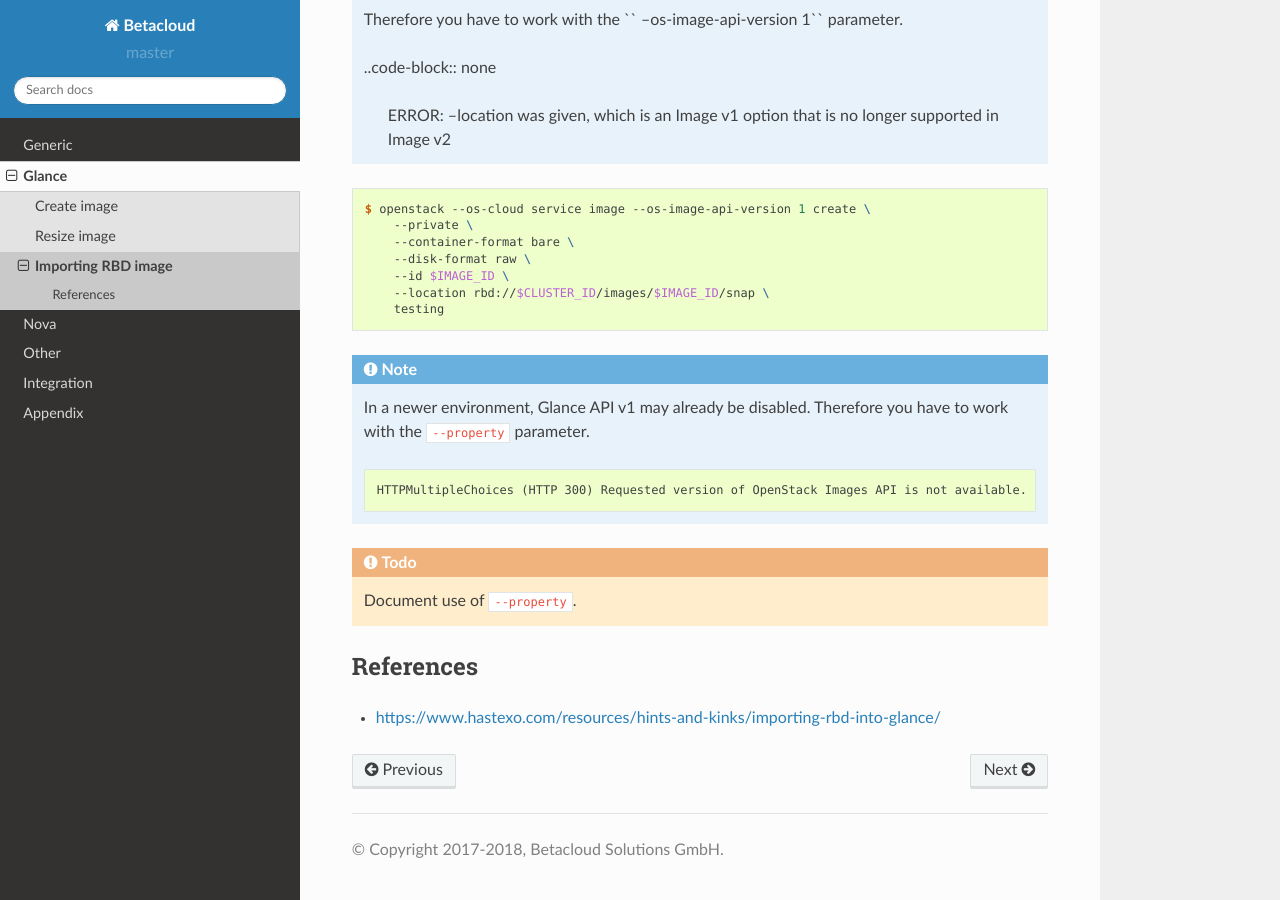
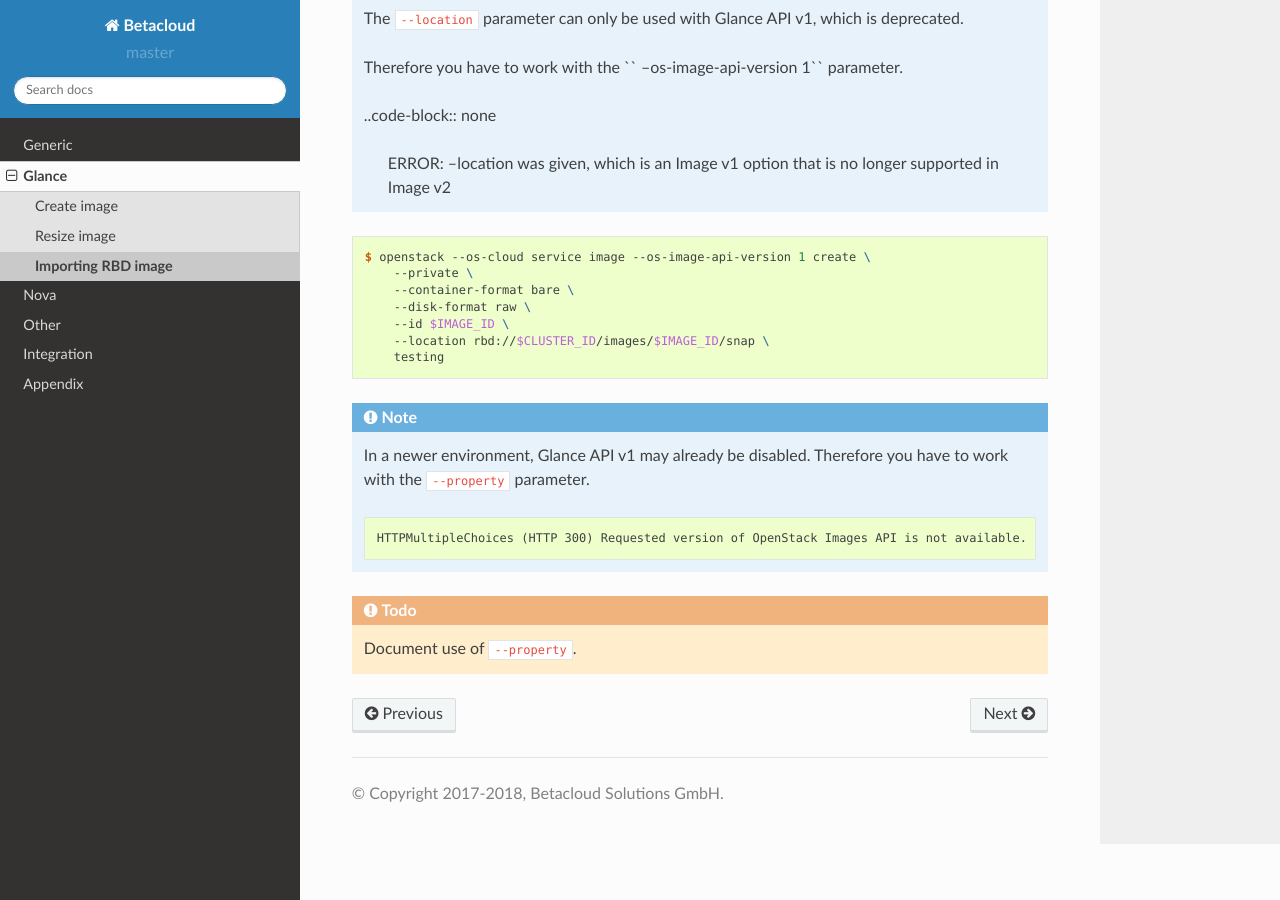
Before and after one commit to betacloud/documentation, a Sphinx documentation site: the page built from source/glance/importing-rbd-image.rst, in a window 1280 px wide and 900 px high, scrolled down 1438 px. Built offline with Sphinx 7.4.7 and the Read the Docs theme 2.0.0, drawn with Linux system fonts in a browser that asks for light colours; pages that are not in the unit, such as notebooks, are missing from menus; some of the changed text lies outside the part shown.

Commit message:
glance: move link

```diff
--- a/source/glance/importing-rbd-image.rst
+++ b/source/glance/importing-rbd-image.rst
@@ -1,6 +1,8 @@
 ===================
 Importing RBD image
 ===================
+
+* https://www.hastexo.com/resources/hints-and-kinks/importing-rbd-into-glance/
 
 Some images are very large after the conversion into the ``raw`` format.
 
@@ -98,8 +100,3 @@
 .. todo::
 
    Document use of ``--property``.
-
-References
-==========
-
-* https://www.hastexo.com/resources/hints-and-kinks/importing-rbd-into-glance/
```
